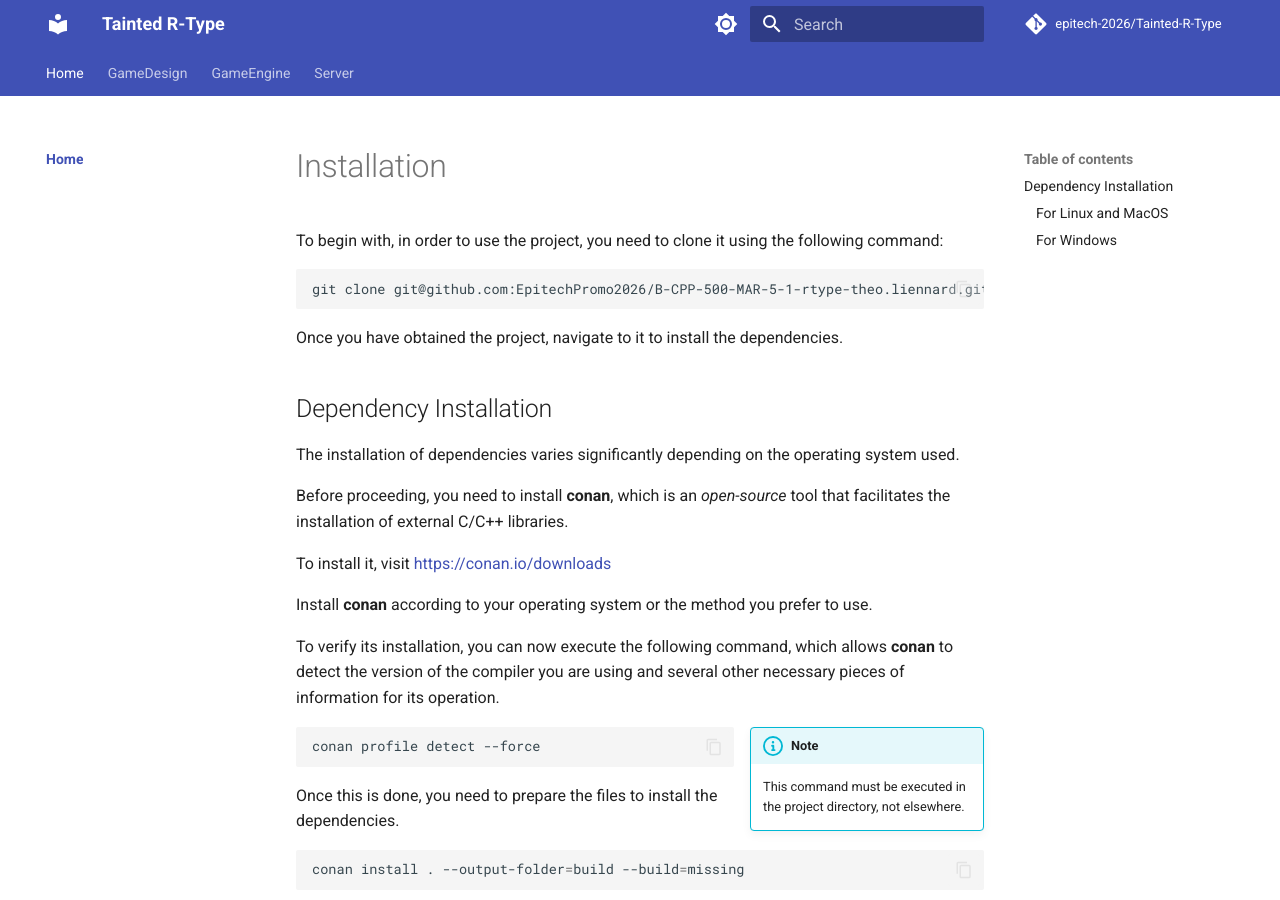
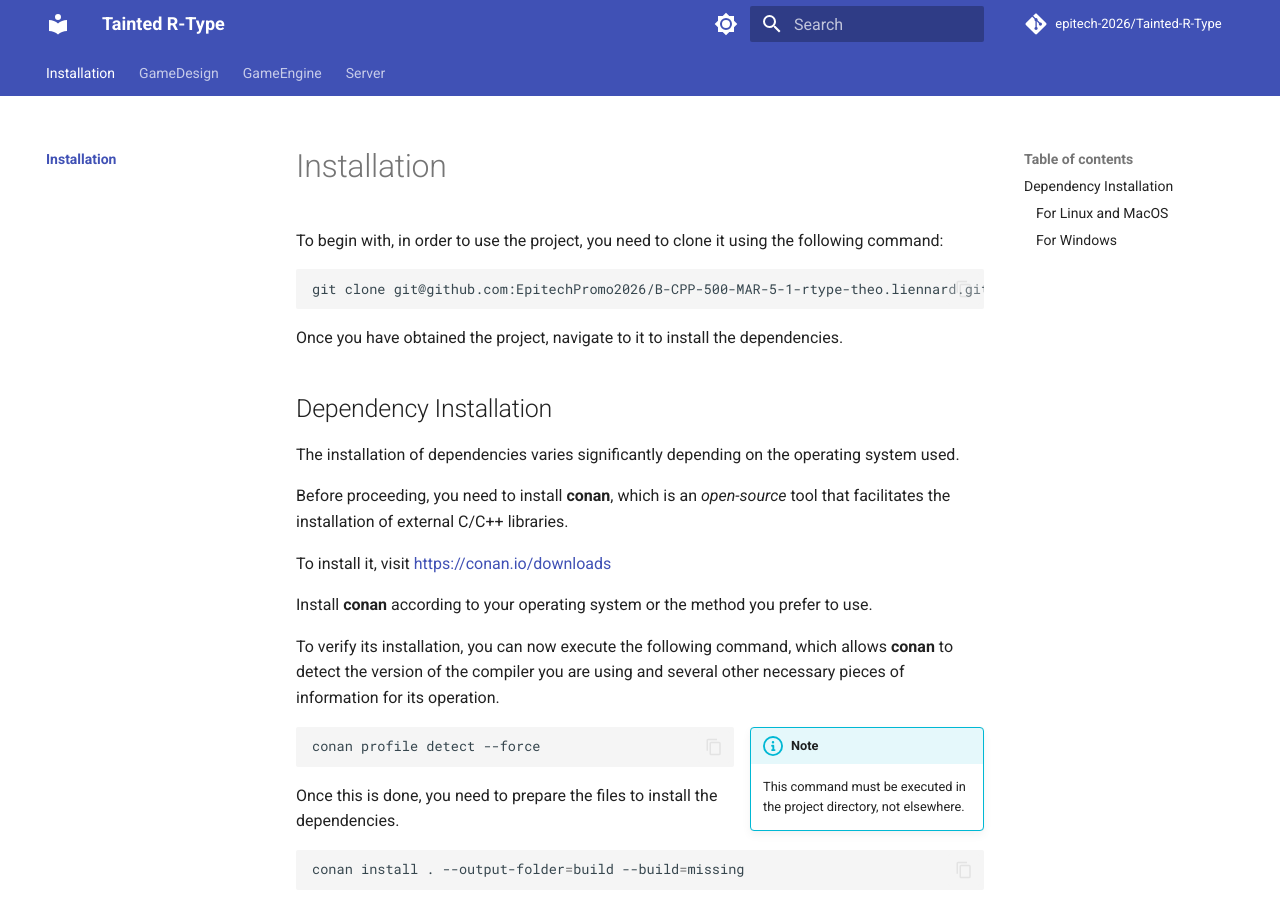
Before and after one commit to lennydelgado/AREA-Doc, an MkDocs documentation site: the page built from docs/index.md, in a window 1280 px wide and 900 px high. Built offline with MkDocs 1.6.1 and Material for MkDocs 9.7.7, drawn with Linux system fonts in a browser that asks for light colours; comment, search, counter and statistics services are not loaded; some of the changed lines change nothing that is shown.

Commit message:
Modif yml

```diff
--- a/mkdocs.yml
+++ b/mkdocs.yml
@@ -53,8 +53,8 @@ repo_name: epitech-2026/Tainted-R-Type
 repo_url: https://github.com/EpitechPromo2026/B-CPP-500-MAR-5-1-rtype-theo.liennard
 
 nav:
-- Home:
-  - Installation: index.md
+- Installation:
+  - index.md
 - GameDesign:
   - Getting started: GameDesign/gameDesign.md
 - GameEngine:
```
